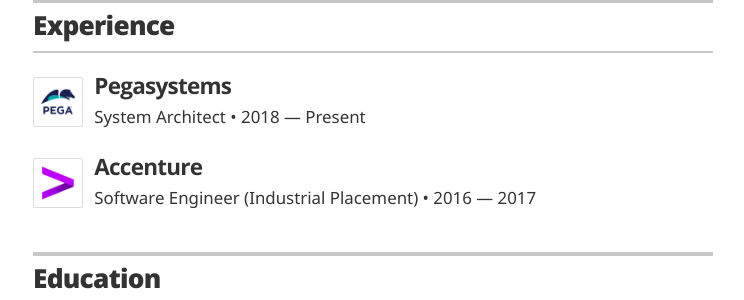
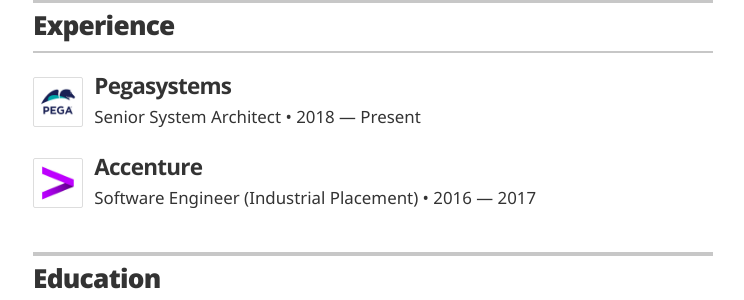
Before and after one commit to xylust/resume-web, a Jekyll site: the page built from index.html, in a window 1280 px wide. Shown: the part 489-789 px from the top of the page, without its empty margins (267-1011 px from the left). Built offline with Jekyll 4.4.1, drawn with Linux system fonts in a browser that asks for light colours.

Commit message:
Title change

```diff
--- a/_data/experience.yml
+++ b/_data/experience.yml
@@ -3,7 +3,7 @@
 # Pega
 - company: Pegasystems
   logo: pega
-  position: System Architect
+  position: Senior System Architect
   duration: 2018 &mdash; Present
   # summary: It is summarised on my linked in profile, avoid duplication.
   linkedin: https://www.linkedin.com/company/pegasystems/
```
